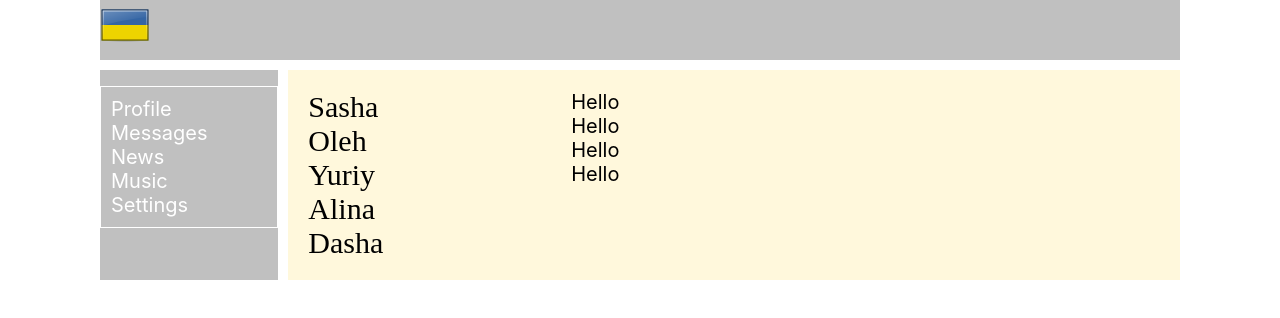
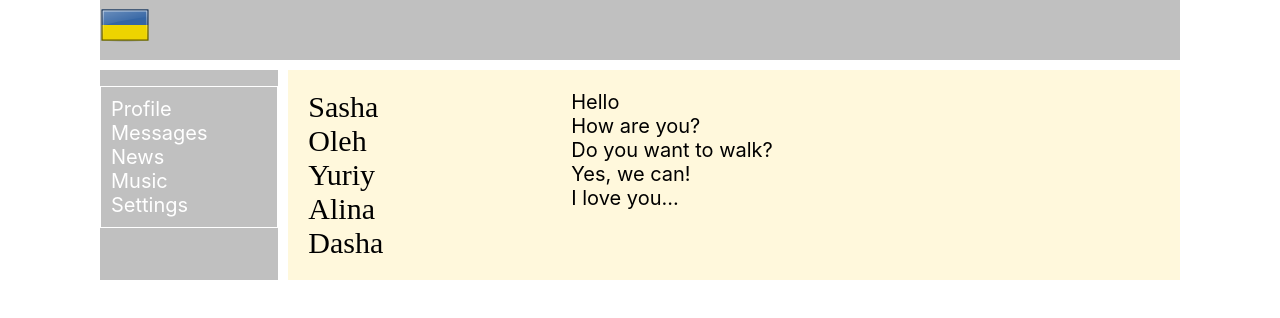
Before and after one commit to 0legbro/social-media, a React (Create React App) app: page /Dialogs in a window 1280 px wide. Shown: the top 318 px of the page. Built offline with nearby package versions, Linux system fonts and the light colour scheme.

Commit message:
Added dialogs

```diff
--- a/src/components/Dialogs/Dialog/Dialog.jsx
+++ b/src/components/Dialogs/Dialog/Dialog.jsx
@@ -9,7 +9,6 @@ const DialogItem =(props)=>{
     return(
         <div >
             <Link className={s.dialog} to={path}> {props.name}</Link>
-
         </div>
 
 
--- a/src/components/Dialogs/Dialogs.jsx
+++ b/src/components/Dialogs/Dialogs.jsx
@@ -6,21 +6,39 @@ import DialogItem from "./Dialog/Dialog";
 
 
 const Dialogs = () => {
+
+    let dialogsData = [
+        {id:1, name:"Sasha"},
+        {id:2, name:"Oleh"},
+        {id:3, name:"Yuriy"},
+        {id:4, name:"Alina"},
+        {id:5, name:"Dasha"}
+    ]
+    let messagesData = [
+        {id:1, message:"Hello"},
+        {id:2, message:"How are you?"},
+        {id:3, message:"Do you want to walk?"},
+        {id:4, message:"Yes, we can!"},
+        {id:5, message:"I love you..."}
+    ]
 return(
     <div className={s.Dialogs}>
         <div className={s.dialogsContent}>
-            <DialogItem name="Sasha" id="1"/>
-            <DialogItem name="Oleh" id="2"/>
-            <DialogItem name="Yuriy" id="3"/>
-            <DialogItem name="Alina" id="4"/>
-            <DialogItem name="Dasha" id="5"/>
+            <DialogItem name={dialogsData[0].name} id={dialogsData[0].id}/>
+            <DialogItem name={dialogsData[1].name} id={dialogsData[1].id}/>
+
+            <DialogItem name={dialogsData[2].name} id={dialogsData[1].id}/>
+            <DialogItem name={dialogsData[3].name} id={dialogsData[1].id}/>
+            <DialogItem name={dialogsData[4].name} id={dialogsData[1].id}/>
 
         </div>
         <div className={s.messages}>
-            <Message message="Hello"/>
-            <Message message="Hello"/>
-            <Message message="Hello"/>
-            <Message message="Hello"/>
+            <Message message={messagesData[0].message}/>
+            <Message message={messagesData[1].message}/>
+            <Message message={messagesData[2].message}/>
+            <Message message={messagesData[3].message}/>
+            <Message message={messagesData[4].message}/>
+
         </div>
 
     </div>
--- a/src/components/Profile/myPosts/myPosts.jsx
+++ b/src/components/Profile/myPosts/myPosts.jsx
@@ -4,6 +4,11 @@ import s from './MyPosts.module.css'
 import NewPost from "./NewPost/NewPost";
 
 const MyPosts = () => {
+
+    let postArray = [
+        {post: "I like this."},
+        {post: "I dislike this."}
+    ]
     return (
         <div className={s.myPosts}>
             <NewPost/>
```
